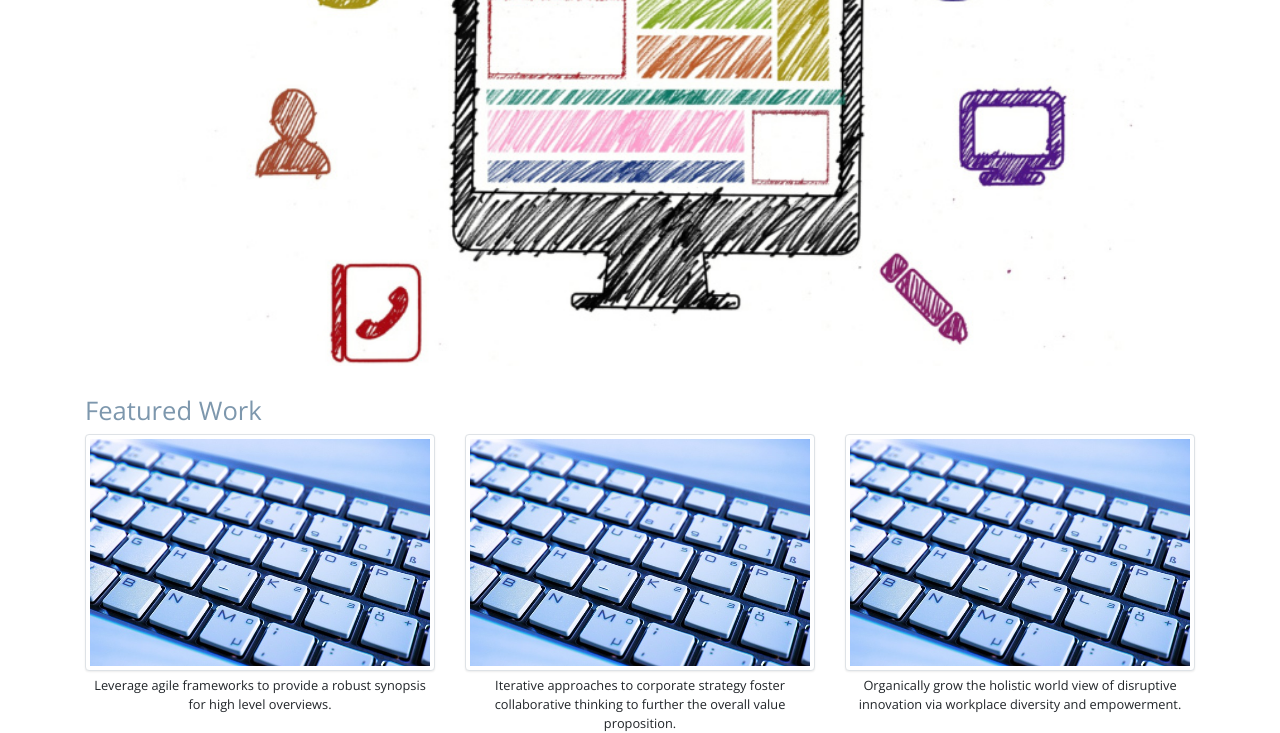
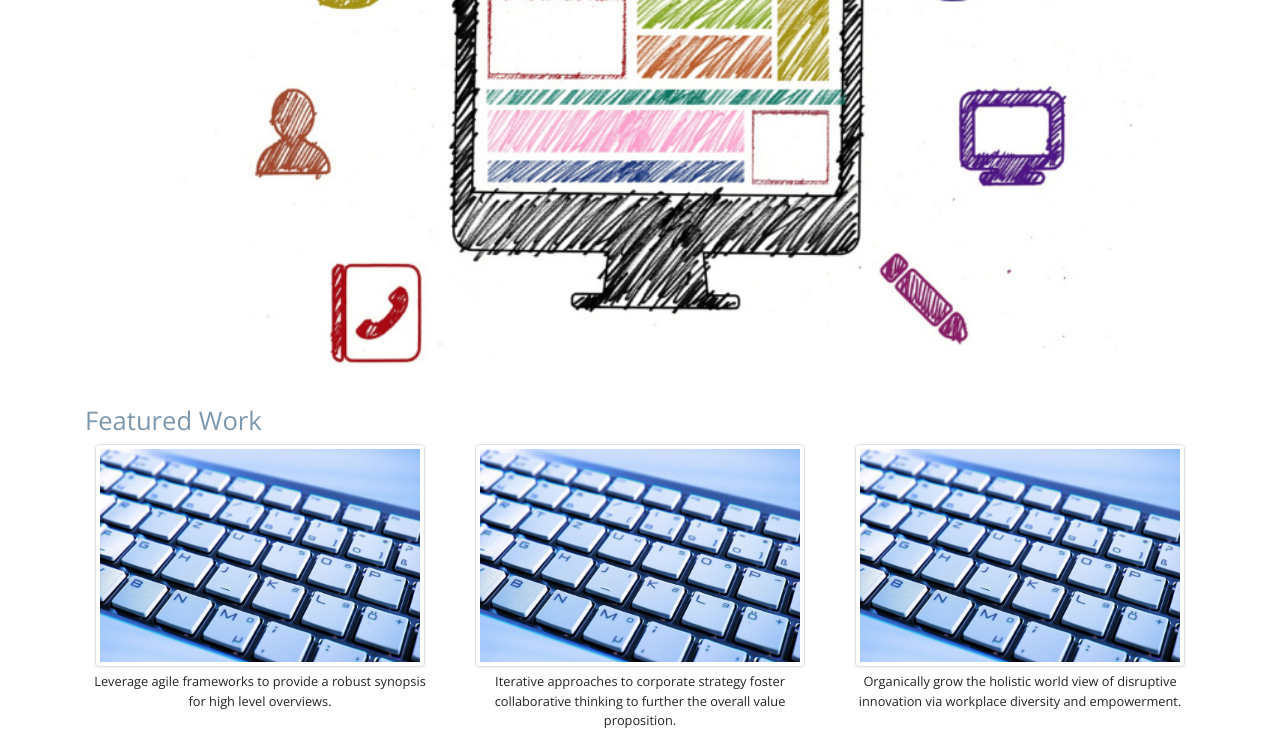
Before and after one commit to y0lka/Udacity, a website: page P1 (Build a Portfolio Site)/index.html in a window 1280 px wide. Shown: the part 419-1152 px from the top of the page. Drawn offline with nearby package versions, Linux system fonts and the light colour scheme.

Commit message:
final changes

```diff
--- a/P1 (Build a Portfolio Site)/css/style.css
+++ b/P1 (Build a Portfolio Site)/css/style.css
@@ -36,6 +36,7 @@ main {
 /*footer*/
 
 .hero {
+  width: 100%;
   border-top: 1px solid #880e4f;
   padding-top: 10px;
 }
@@ -60,6 +61,7 @@ main {
   }
 
   h2 {
+    margin-top: 10px;
     font-size: 6vw;
     font-weight: 400;
     text-align: center;
@@ -83,6 +85,7 @@ main {
   }
 
   h2 {
+    margin-top: 10px;
     font-size: 3vw;
   }
 
--- a/P1 (Build a Portfolio Site)/index.html
+++ b/P1 (Build a Portfolio Site)/index.html
@@ -40,14 +40,14 @@
         </header>
             <!--HEADER-->
         <main>
-            <img src="./img/social-media500.jpg" class="hero img-fluid" alt="Hero Image">
-            <h2 class="text-md-left"><a href="#contact-link">Featured Work</a></h2>
+            <img src="./img/social-media-880.jpg" class="hero img-fluid" alt="Hero Image">
+            <h2><a href="#contact-link">Featured Work</a></h2>
 
             <section>
 
                 <div class="row">
                     <div class="col-sm col-md col-lg text-center">
-                        <img src="./img/featured1640.jpg" alt="Featured work thumbnail" class="img-thumbnail featured-img img-fluid">
+                        <img src="./img/featured-320_1x.jpg" srcset="./img/featured-320_1x.jpg 1x, ./img/featured-640_2x.jpg 2x" alt="Featured work thumbnail" class="img-thumbnail featured-img img-fluid">
                         <h4>coming soon</h4>
                         <article>
                             <p class="text-center">
@@ -58,7 +58,7 @@
                     </div>
 
                     <div class="col-sm col-md col-lg text-center">
-                        <img src="./img/featured1640.jpg" alt="Featured work thumbnail" class="img-thumbnail featured-img img-fluid">
+                        <img <img src="./img/featured-640_2x.jpg" srcset="./img/featured-320_1x.jpg 1x, ./img/featured-640_2x.jpg 2x" alt="Featured work thumbnail" class="img-thumbnail featured-img img-fluid">
                         <h4>coming soon</h4>
                         <article>
                             <p class="text-center">
@@ -69,7 +69,7 @@
                     </div>
 
                     <div class="col-sm col-md col-lg text-center">
-                        <img src="./img/featured1640.jpg" alt="Featured work thumbnail" class="img-thumbnail featured-img img-fluid">
+                        <img <img src="./img/featured-640_2x.jpg" srcset="./img/featured-320_1x.jpg 1x, ./img/featured-640_2x.jpg 2x" alt="Featured work thumbnail" class="img-thumbnail featured-img img-fluid">
                         <h4>coming soon</h4>
                         <article>
                             <p class="text-center">
```
Also changed, not shown: P1 (Build a Portfolio Site)/img/featured-320_1x.jpg (added), P1 (Build a Portfolio Site)/img/featured-640_2x.jpg (renamed from P1 (Build a Portfolio Site)/img/featured1640.jpg), P1 (Build a Portfolio Site)/img/social-media-880.jpg (renamed from P1 (Build a Portfolio Site)/img/social-media500.jpg).
